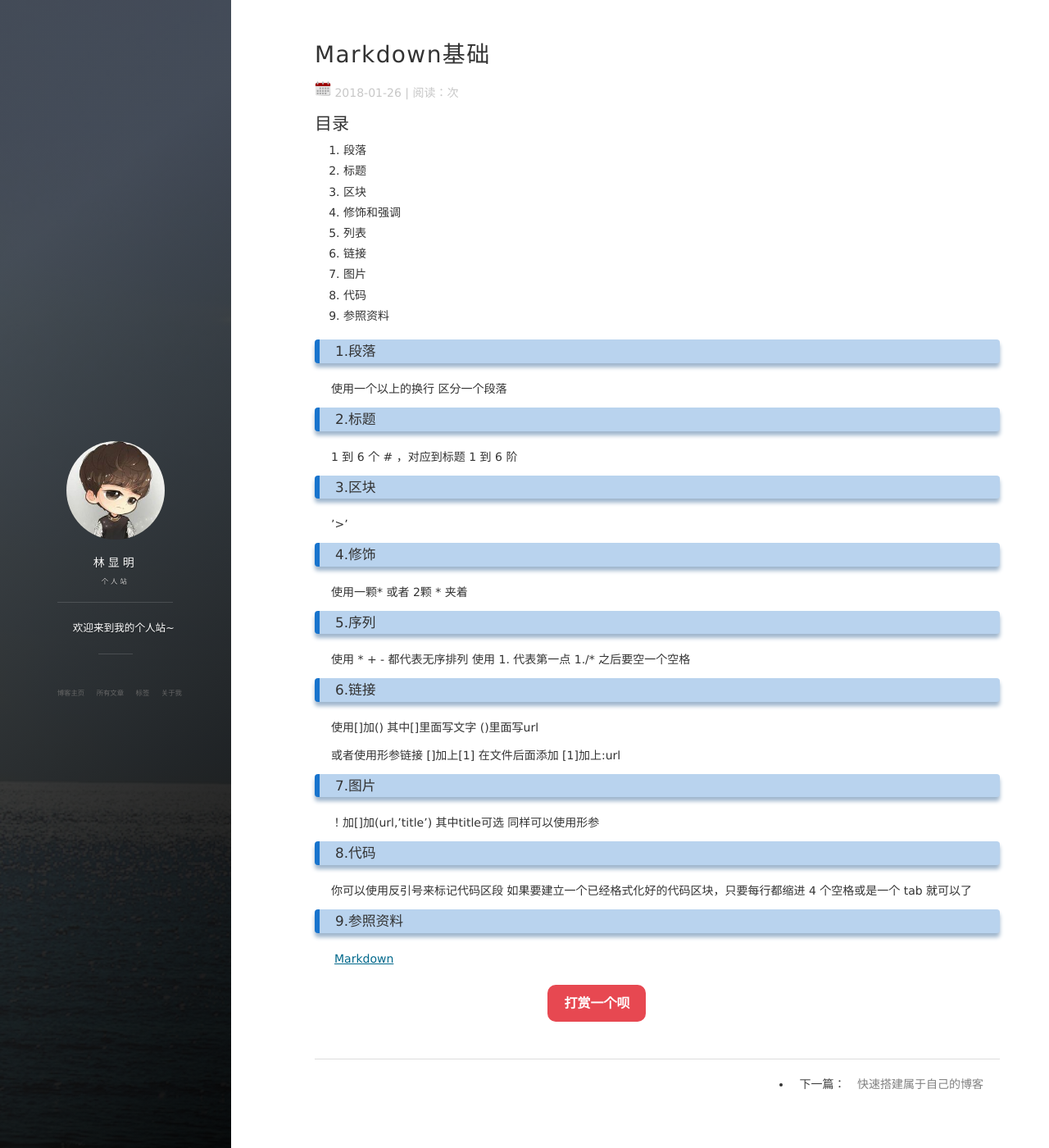
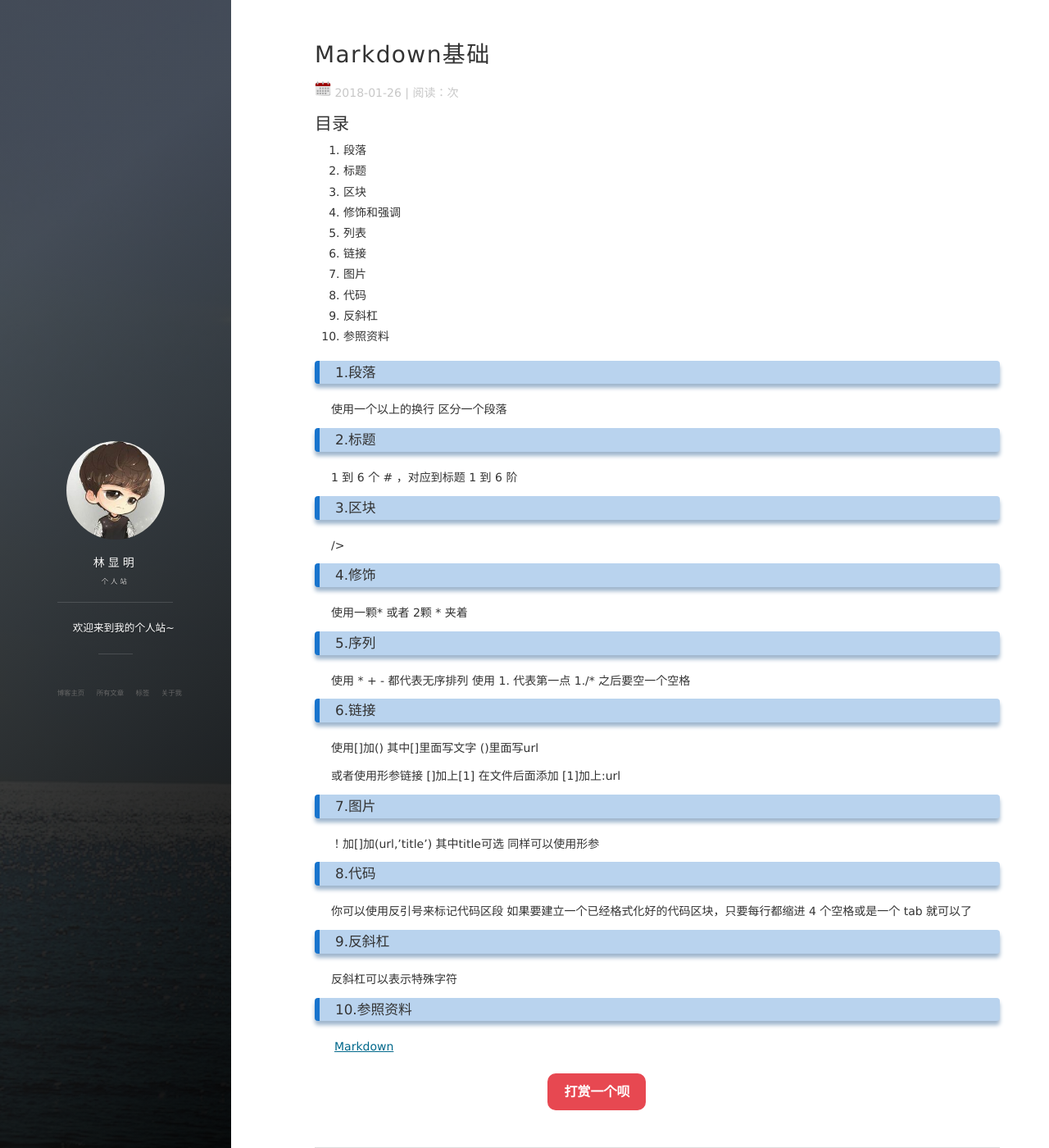
Before and after one commit to chengnuo3/chengnuo3.github.io, a Jekyll site: the page built from _posts/2018-01-26-markdown语法基础.md, in a window 1280 px wide and 1400 px high. Shown: the whole window at 82% size. Built offline with Jekyll 4.4.1, drawn with Linux system fonts in a browser that asks for light colours; nearby versions of some CDN libraries; comment, search, counter and statistics services are not loaded.

Commit message:
markdown

```diff
--- a/_posts/2018-01-26-markdown语法基础.md
+++ b/_posts/2018-01-26-markdown语法基础.md
@@ -14,7 +14,8 @@ tag: blog
 6. 链接
 7. 图片
 8. 代码
-9. 参照资料
+9. 反斜杠
+10. 参照资料
 
 
 ### 1.段落
@@ -26,7 +27,7 @@ tag: blog
 
 
 ### 3.区块
-  '>'
+  />
 
 ### 4.修饰
   使用一颗* 或者 2颗 * 夹着
@@ -54,7 +55,8 @@ tag: blog
   你可以使用反引号来标记代码区段
   如果要建立一个已经格式化好的代码区块，只要每行都缩进 4 个空格或是一个 tab 就可以了
 
-
-### 9.参照资料
+### 9.反斜杠
+  反斜杠可以表示特殊字符
+### 10.参照资料
 
   [Markdown](http://wowubuntu.com/markdown/basic.html)
```
